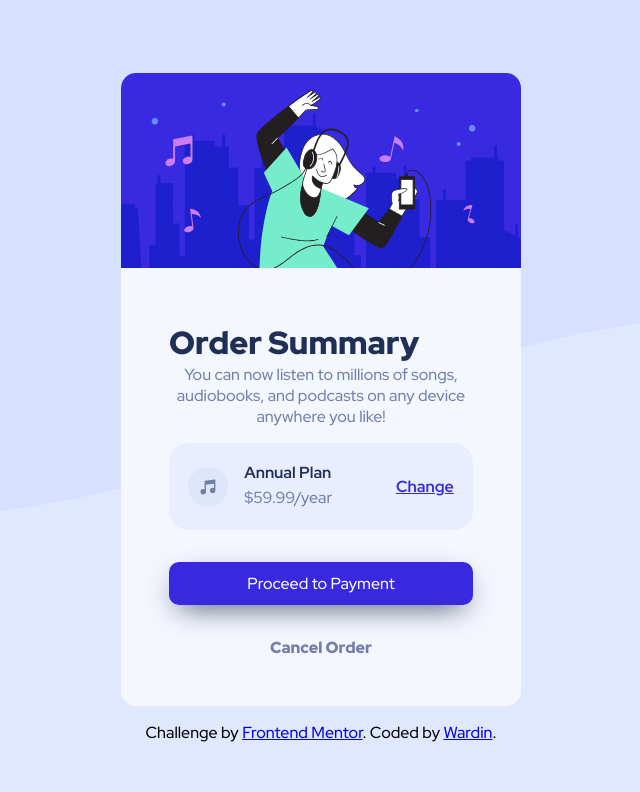
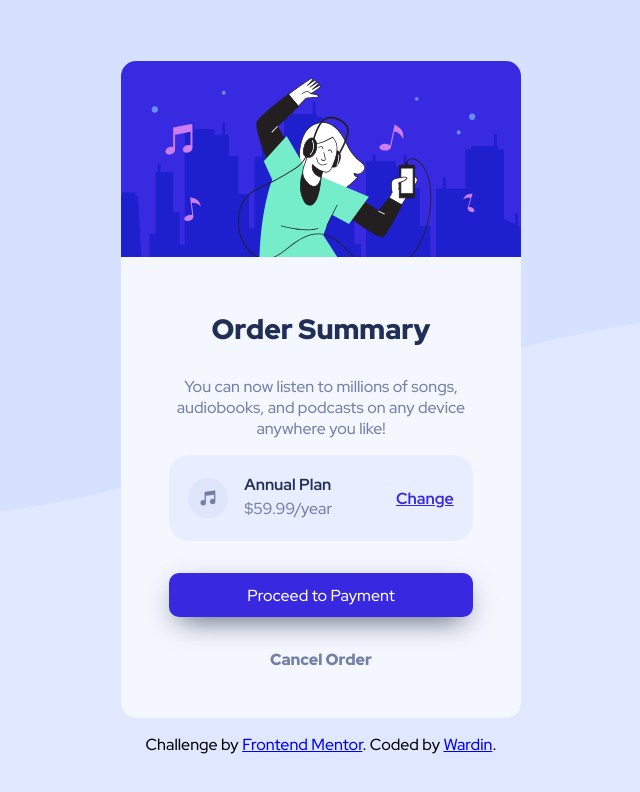
Before and after one commit to Wardinul/Order-summary-component, a plain HTML site: page index.html in a window 1280 px wide. Shown: the whole page, without its empty margins (319-959 px from the left). Drawn offline with Linux system fonts and the light colour scheme.

Commit message:
Update styles.css

```diff
--- a/styles.css
+++ b/styles.css
@@ -85,9 +85,10 @@ p{
 .title{
     font-weight: 900;
     color: var(--change);
+    font-size: 28px;
 }
 
-.card-info > h2,
+.card-info > h1,
 .card-info > p{
     text-align: center;
     margin-bottom: 1em;
```
